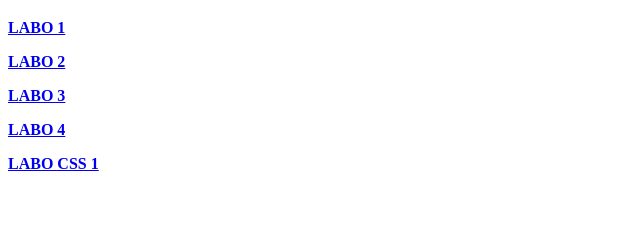
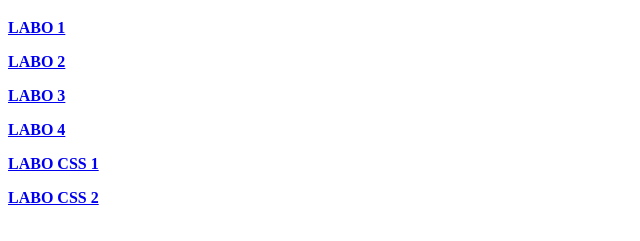
Before and after one commit to GillesDumont/GillesDumont.github.io, a plain HTML site: page Web Development/Web development overzicht.html in a window 1280 px wide. Shown: the part 61-302 px from the top of the page, without its empty margins (0-640 px from the left). Drawn offline with Linux system fonts and the light colour scheme.

Commit message:
Update Web development overzicht.html

```diff
--- a/Web Development/Web development overzicht.html
+++ b/Web Development/Web development overzicht.html
@@ -12,6 +12,6 @@
 <p><a href="Labo 3.html"><strong>LABO 3</strong></a></p>
 <p><a href="Labo 4.html"><strong>LABO 4</strong></a></p>
 <p><a href="Labo CSS deel 1.html"><strong>LABO CSS 1</strong></a></p>
-
+<p><a href="Labo CSS deel 2.html"><strong>LABO CSS 2</strong></a></p>
 </body>
 </html>
```
